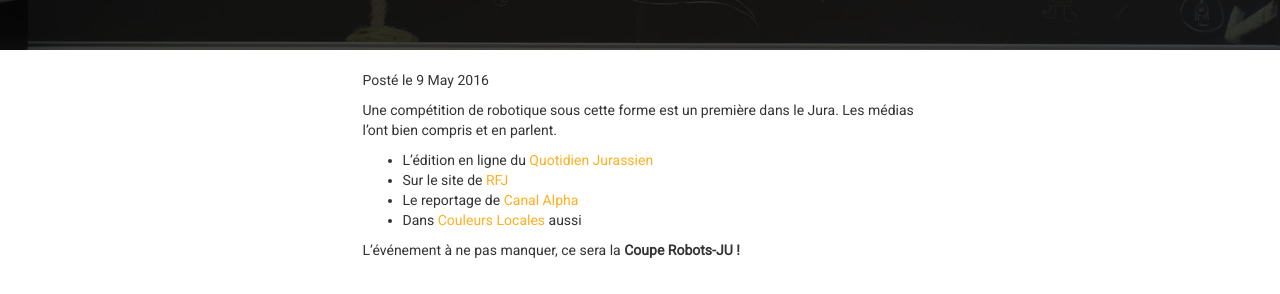
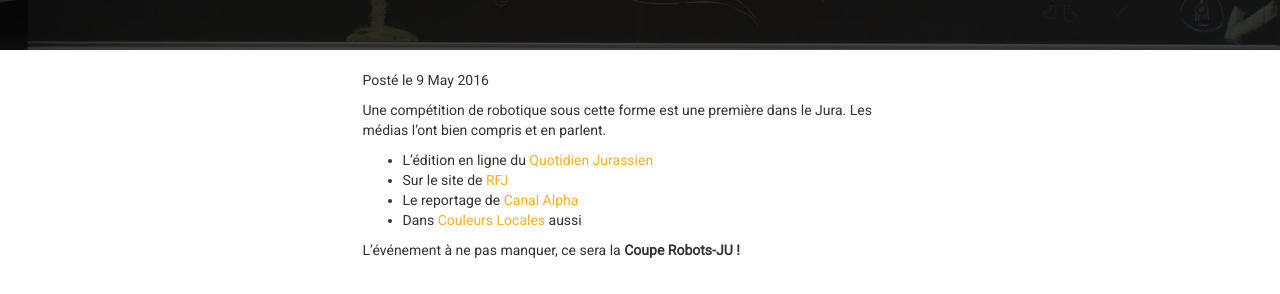
Before and after one commit to robots-ju/coupe.robots-ju.ch, a Jekyll site: the page built from _posts/2016-05-09-la-coupe-dans-les-medias.md, in a window 1280 px wide. Shown: the part 226-520 px from the top of the page. Built offline with Jekyll 4.4.1, drawn with Linux system fonts in a browser that asks for light colours; comment, search, counter and statistics services are not loaded.

Commit message:
Corrections anciens posts

```diff
--- a/_posts/2016-05-09-la-coupe-dans-les-medias.md
+++ b/_posts/2016-05-09-la-coupe-dans-les-medias.md
@@ -3,7 +3,7 @@ title: La coupe dans les médias
 date: 2016-05-09 20:00
 ---
 
-Une compétition de robotique sous cette forme est un première dans le Jura.
+Une compétition de robotique sous cette forme est une première dans le Jura.
 Les médias l'ont bien compris et en parlent.
 
 - L'édition en ligne du [Quotidien Jurassien](http://lqj.ch/region/de-jeunes-roboticiens-prets-a-hisser-haut-les-couleurs-jurassiennes)
```
Also changed, not shown: _posts/2016-05-23-bravo-a-tous.md (+1 -1 lines).
